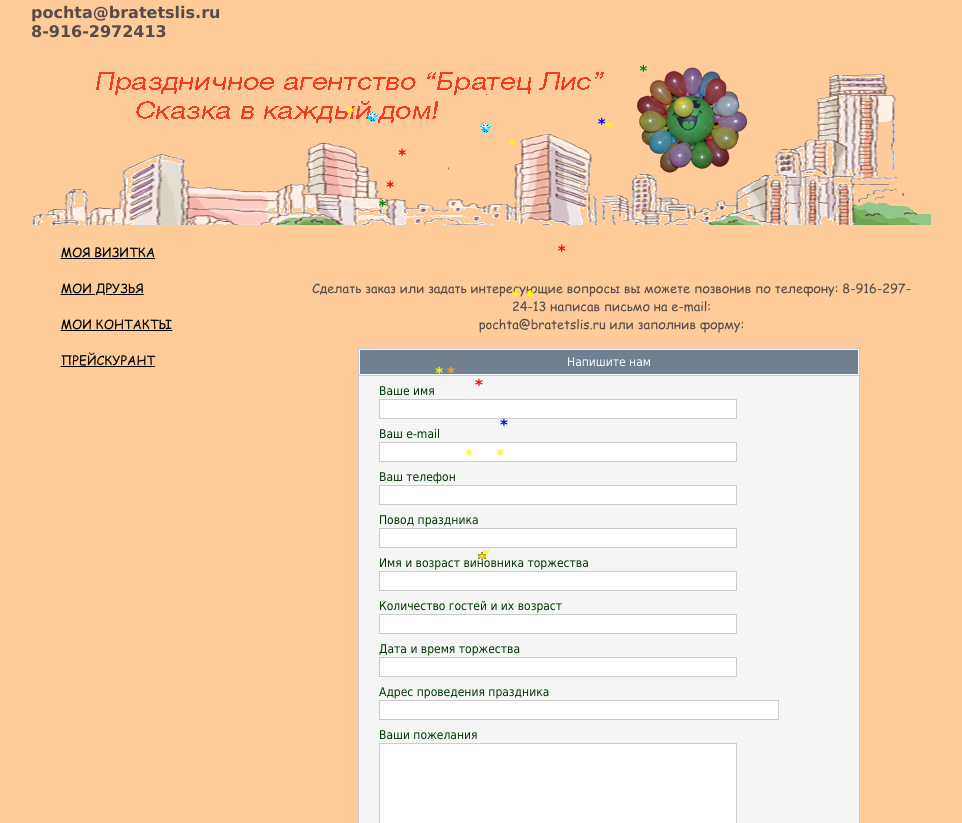
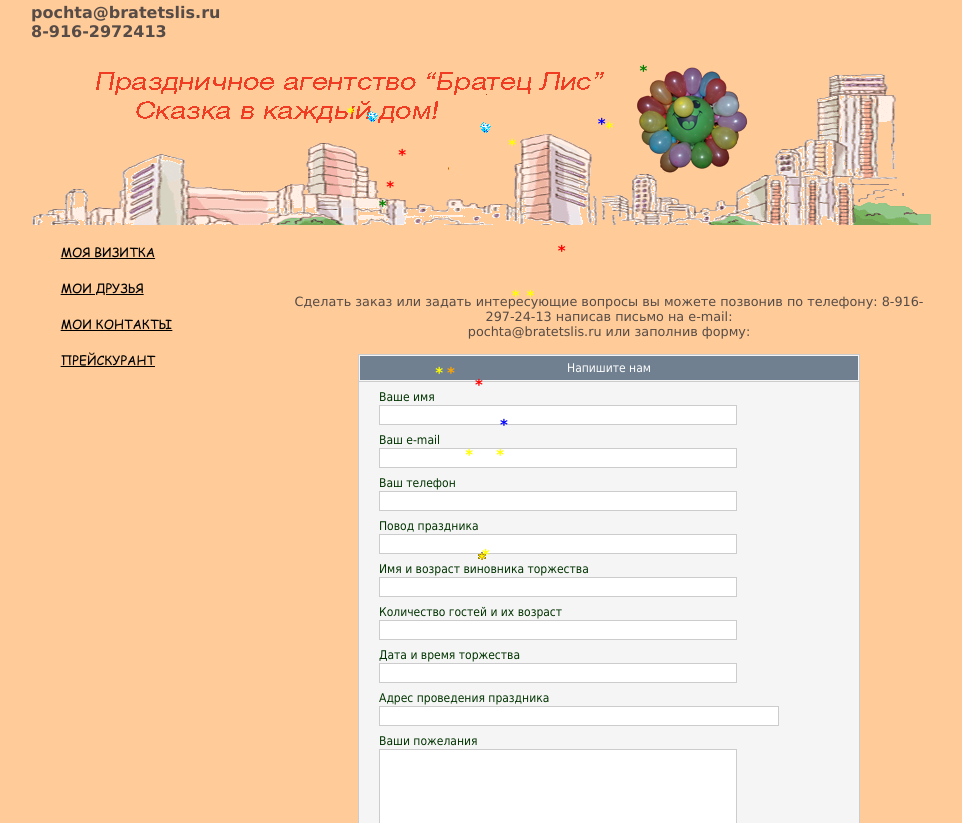
Before and after one commit to bratetslis/Site, a Jekyll site: the page built from contacts.md, in a window 1280 px wide. Shown: the top 823 px of the page, without its empty margins (162-1124 px from the left). Built offline with Jekyll 4.4.1, drawn with Linux system fonts in a browser that asks for light colours; grey boxes are pictures that could not be loaded.

Commit message:
Update contacts.md

```diff
--- a/contacts.md
+++ b/contacts.md
@@ -4,7 +4,7 @@
 nav: contacts
 ---
 <br><br>
-<p align=center>
+<p><center>
 Сделать заказ или задать интересующие вопросы вы можете позвонив по телефону:
 
 8-916-297-24-13
```
Also changed, not shown: other parts of contacts.md (+1 -1 lines).
